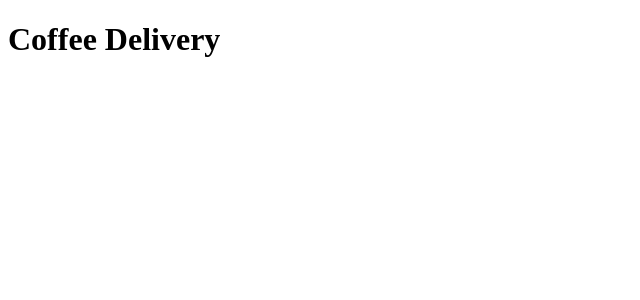
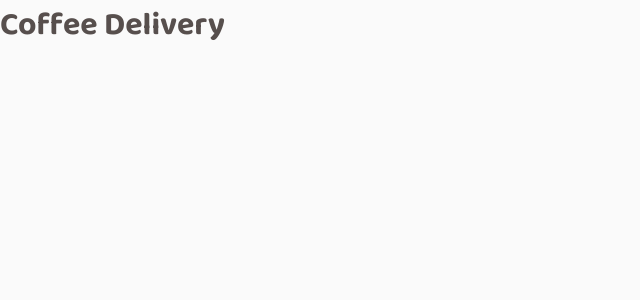
Before and after one commit to igortullio/ignite-02-challenge, a React (Vite) app: page / in a window 1280 px wide. Shown: the top 300 px of the page, without its empty margins (0-640 px from the left). Built offline with nearby package versions, Linux system fonts and the light colour scheme.

Commit message:
Add styled components

```diff
--- a/package.json
+++ b/package.json
@@ -10,12 +10,14 @@
   },
   "dependencies": {
     "react": "^18.2.0",
-    "react-dom": "^18.2.0"
+    "react-dom": "^18.2.0",
+    "styled-components": "^5.3.5"
   },
   "devDependencies": {
     "@rocketseat/eslint-config": "^1.1.3",
     "@types/react": "^18.0.15",
     "@types/react-dom": "^18.0.6",
+    "@types/styled-components": "^5.1.25",
     "@vitejs/plugin-react": "^2.0.0",
     "eslint": "^8.20.0",
     "typescript": "^4.6.4",
--- a/src/App.tsx
+++ b/src/App.tsx
@@ -1,7 +1,14 @@
+import { ThemeProvider } from 'styled-components'
+import { GlobalStyle } from './styles/global'
+import { defaultTheme } from './styles/theme/default'
+
 export function App() {
   return (
     <div className="App">
-      <h1>Coffee Delivery</h1>
+      <ThemeProvider theme={defaultTheme}>
+        <h1>Coffee Delivery</h1>
+        <GlobalStyle />
+      </ThemeProvider>
     </div>
   )
 }
--- /dev/null
+++ b/src/styles/global.ts
@@ -0,0 +1,33 @@
+import { createGlobalStyle } from 'styled-components'
+
+export const GlobalStyle = createGlobalStyle`
+  * {
+    margin: 0;
+    padding: 0;
+    box-sizing: border-box;
+  }
+
+  :focus {
+    outline: 0;
+    box-shadow: 0 0 0 2px ${({ theme }) => theme.colors.product.yellow};
+  }
+
+  body {
+    background: ${({ theme }) => theme.colors.base.background};
+    color: ${({ theme }) => theme.colors.base.text};
+    -webkit-font-smoothing: antialiased;
+  }
+
+  body, input, textarea, button {
+    font-family: ${({ theme }) =>
+      `'${theme.fonts.text.family.default}', ${theme.fonts.text.family.alternative}`};
+    font-weight: ${({ theme }) => theme.fonts.text.weights.regular};
+    font-size: ${({ theme }) => theme.fonts.text.sizes[3]};
+  }
+
+  h1, h2, h3, h4, h5, h6 {
+    font-family: ${({ theme }) =>
+      `'${theme.fonts.header.family.default}', ${theme.fonts.header.family.alternative}`};
+    font-weight: ${({ theme }) => theme.fonts.header.weights.bold};
+  }
+`
--- /dev/null
+++ b/src/styles/theme/default.ts
@@ -0,0 +1,68 @@
+export const defaultTheme = {
+  colors: {
+    base: {
+      title: '#272221',
+      subtitle: '#403937',
+      text: '#574F4D',
+      label: '#8D8686',
+      hover: '#D7D5D5',
+      button: '#E6E5E5',
+      input: '#EDEDED',
+      card: '#F3F2F2',
+      background: '#FAFAFA',
+      white: '#FFFFFF',
+    },
+    product: {
+      yellow: '#DBAC2C',
+      yellowDark: '#C47F17',
+      yellowLight: '#F1E9C9',
+      purple: '#8047F8',
+      purpleDark: '#4B2995',
+      purpleLight: '#EBE5F9',
+    },
+  },
+  fonts: {
+    header: {
+      family: {
+        default: 'Baloo 2',
+        alternative: 'cursive',
+      },
+      sizes: {
+        0: '1.125rem',
+        1: '1.25rem',
+        2: '2rem',
+        3: '3rem',
+      },
+      heights: {
+        default: '130%',
+      },
+      weights: {
+        bold: 700,
+        extraBold: 800,
+      },
+    },
+    text: {
+      family: {
+        default: 'Roboto',
+        alternative: 'sans-serif',
+      },
+      sizes: {
+        0: '0.625rem',
+        1: '0.75rem',
+        2: '0.875rem',
+        3: '1rem',
+        4: '1.125rem',
+        5: '1.25rem',
+        6: '1.5rem',
+      },
+      heights: {
+        default: '130%',
+        extended: '160%',
+      },
+      weights: {
+        regular: 400,
+        bold: 700,
+      },
+    },
+  },
+}
```
Also changed, not shown: src/@types/styles.d.ts (added, +7 -0 lines), 1 other file (tests, documents, lock files or other folders).
